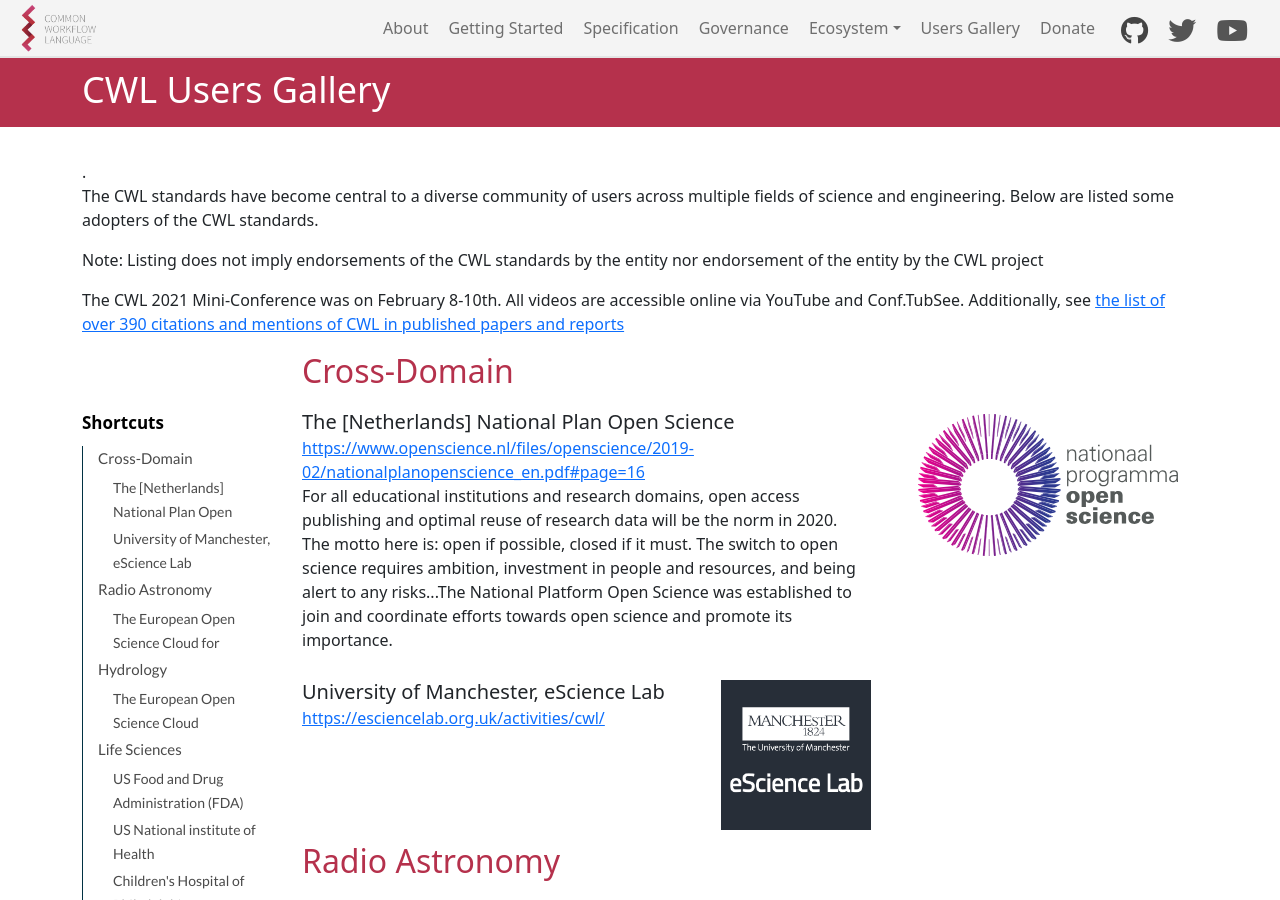
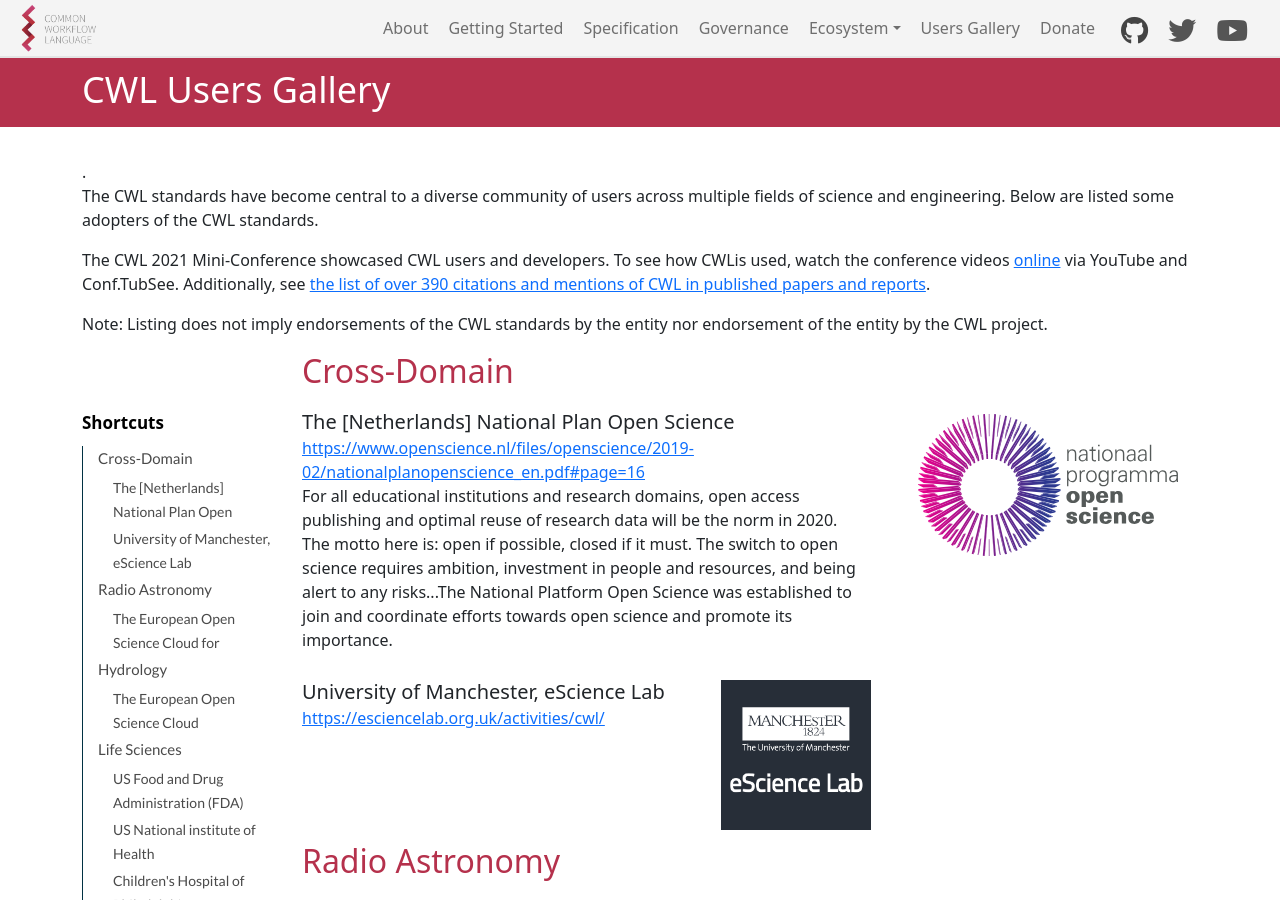
Before and after one commit to common-workflow-language/cwl-website, a Jekyll site: the page built from content/gallery.html, in a window 1280 px wide and 900 px high. Built offline with Jekyll 4.4.1, drawn with Linux system fonts in a browser that asks for light colours.

Commit message:
Updating intro text

```diff
--- a/content/gallery.html
+++ b/content/gallery.html
@@ -11,9 +11,9 @@
 {% capture intro %}
 The CWL standards have become central to a diverse community of users across multiple fields of science and engineering. Below are listed some adopters of the CWL standards.
 
-Note: Listing does not imply endorsements of the CWL standards by the entity nor endorsement of the entity by the CWL project
+The CWL 2021 Mini-Conference showcased CWL users and developers.  To see how CWLis used, watch the conference videos [online](https://cwl.discourse.group/c/cwlcon-2021/9) via YouTube and Conf.TubSee. Additionally, see [the list of over 390 citations and mentions of CWL in published papers and reports](https://www.zotero.org/groups/2294829/cwl/items).
 
-The CWL 2021 Mini-Conference was on February 8-10th. All videos are accessible online via YouTube and Conf.TubSee. Additionally, see [the list of over 390 citations and mentions of CWL in published papers and reports](https://www.zotero.org/groups/2294829/cwl/items)
+Note: Listing does not imply endorsements of the CWL standards by the entity nor endorsement of the entity by the CWL project.
 {% endcapture %}.
 
 <div class="intro">{{ intro | markdownify }}</div>
```
